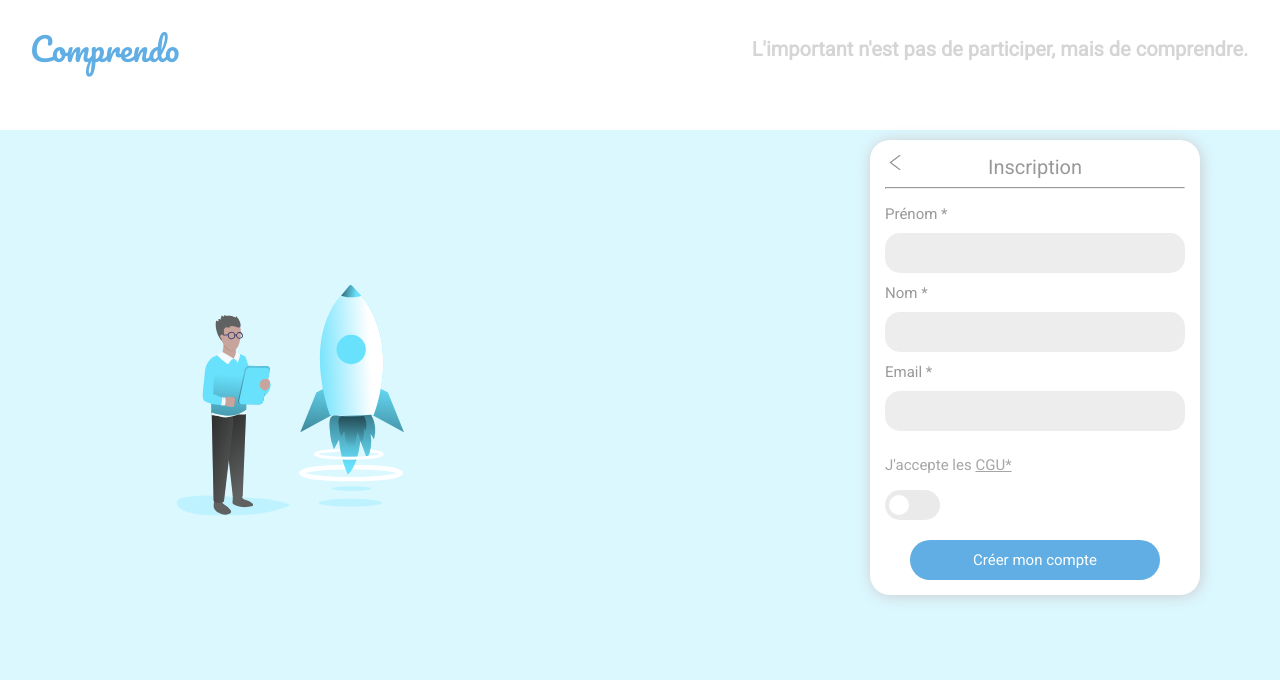
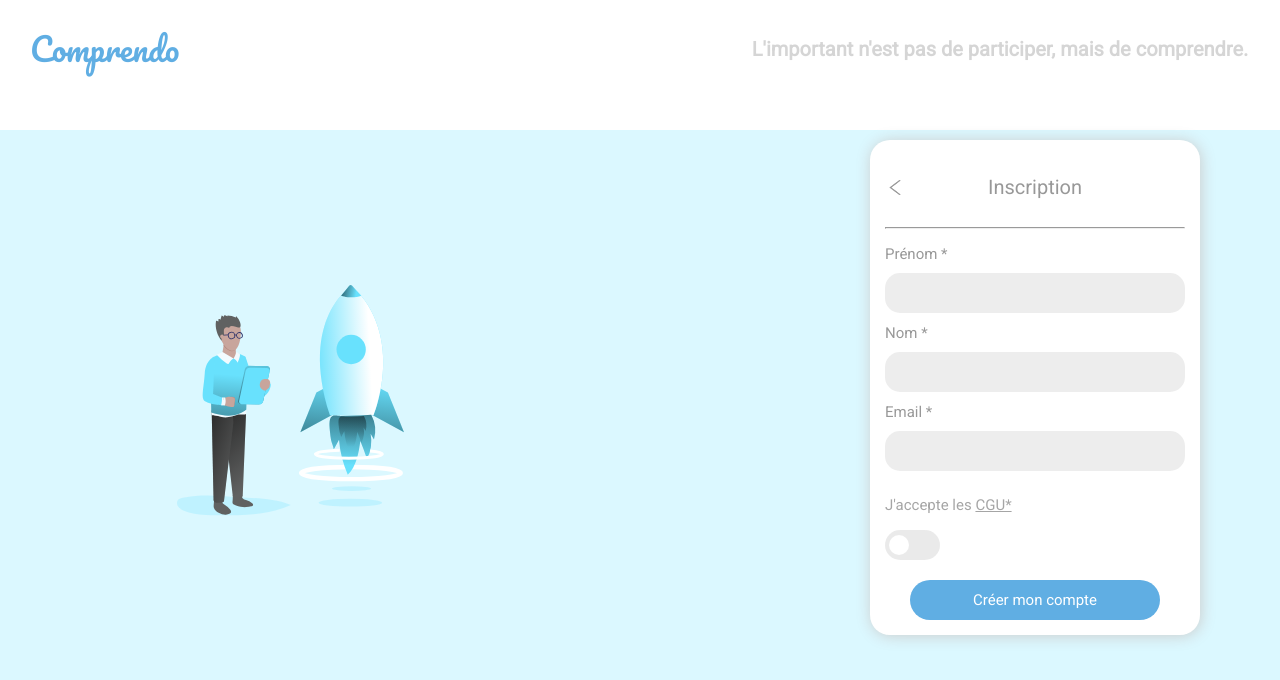
Before and after one commit to superfrancisco2019/comprendo-front, a Vue app: page /signup in a window 1280 px wide. Shown: the top 680 px of the page. Built offline with nearby package versions, Linux system fonts and the light colour scheme; the HTML template or start-up script is replaced by a standard one; what vue-carousel-3d would draw is missing.

Commit message:
[FIX] Form - form header alignement

```diff
--- a/src/pages/SignUp.vue
+++ b/src/pages/SignUp.vue
@@ -81,7 +81,8 @@ body{
 }
 .form-header{
   display:flex;
-  flex-direction:row
+  flex-direction:row;
+  align-items: center;
 }
 .arrow{
   width:20px;
@@ -89,12 +90,10 @@ body{
   opacity:40%;
 }
 .form-header p{
-  width:100px;
-  margin:0;
-  float:center;
   opacity:40%;
   font-size:20px;
-  padding-left:80px
+  flex-grow: 1;
+margin-right: 20px;
 }
 form{
   margin-top:15px
```
